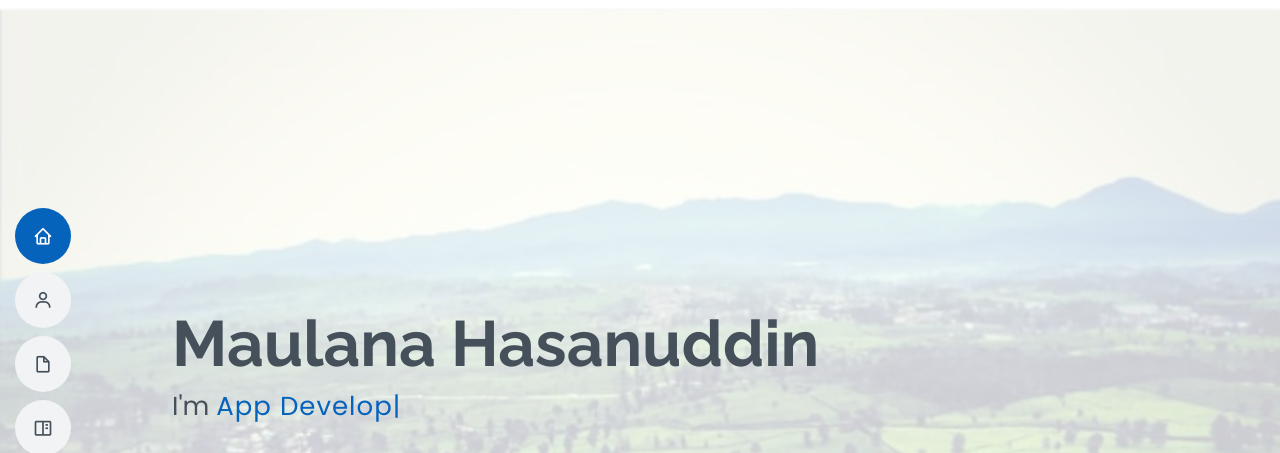
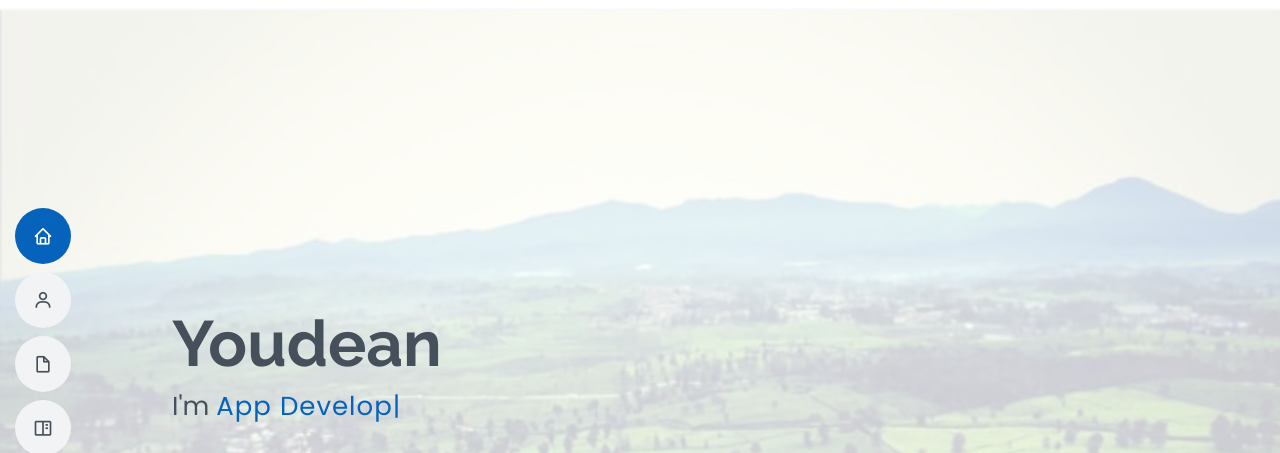
Before and after one commit to youdean/cv, a plain HTML site: page index.html in a window 1280 px wide. Shown: the top 453 px of the page. Drawn offline with nearby package versions, Linux system fonts and the light colour scheme.

Commit message:
Change Name

```diff
--- a/index.html
+++ b/index.html
@@ -52,7 +52,7 @@
   <!-- ======= Hero Section ======= -->
   <section id="hero" class="d-flex flex-column justify-content-center">
     <div class="container" data-aos="zoom-in" data-aos-delay="100">
-      <h1>Maulana Hasanuddin</h1>
+      <h1>Youdean</h1>
       <p>I'm <span class="typed" data-typed-items="Software Developer, App Developer, Backend Developer, API Developer"></span></p>
       <div class="social-links">
         <a href="https://www.twitter.com/maulana24hasan" class="twitter"><i class="bx bxl-twitter"></i></a>
@@ -801,4 +801,5 @@
 
 </body>
 
+
 </html>
```
